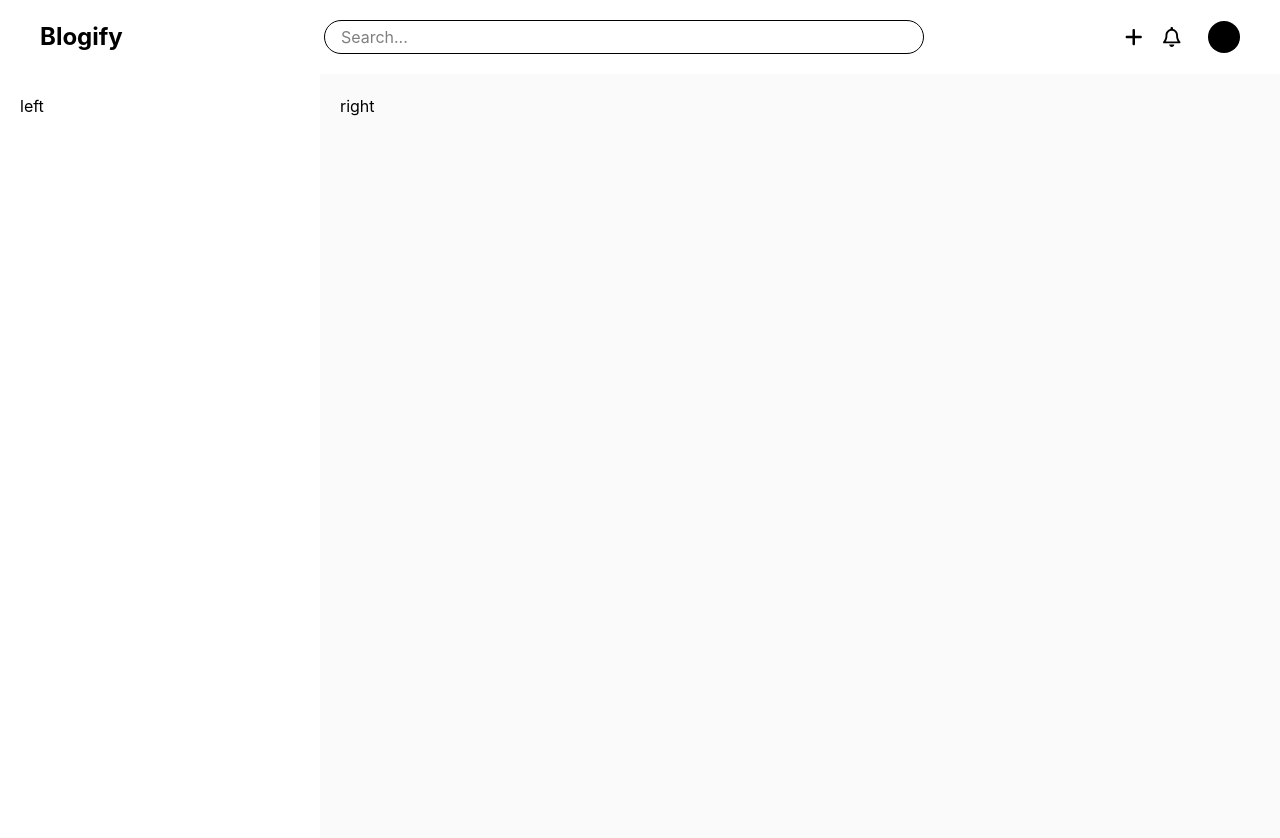
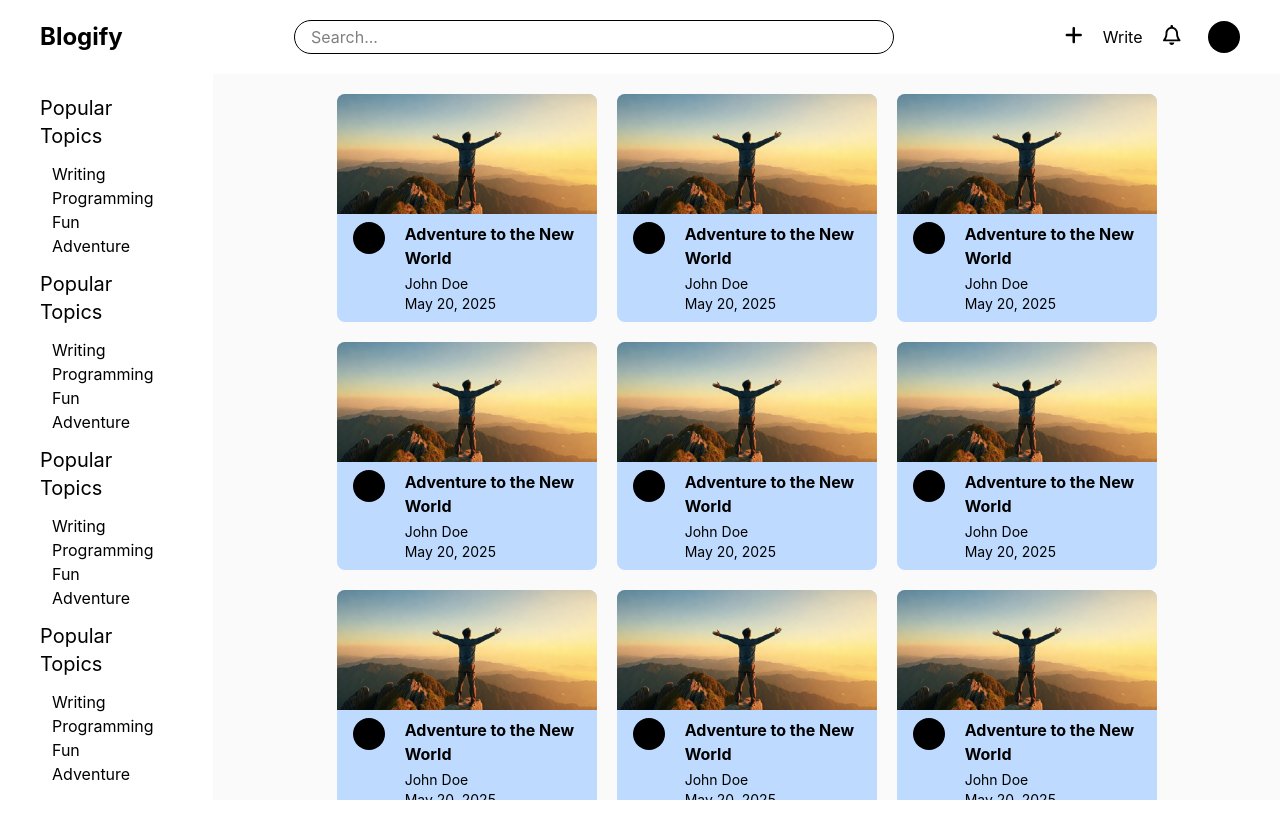
Before and after one commit to johnbhd/Blogify, a React (Vite) app in the folder client/: page /Home in a window 1280 px wide. Shown: the top 838 px of the page. After the commit the page ends 800 px from the top, so only its background shows below. Built offline with nearby package versions, Linux system fonts and the light colour scheme.

Commit message:
done for the homepage next will be the viewpost(ui). (server)create post model. Jesus loves you - Romans 8:28

```diff
--- a/client/src/App.jsx
+++ b/client/src/App.jsx
@@ -1,6 +1,7 @@
 import { BrowserRouter, Routes, Route } from 'react-router-dom';
 import AuthPage from './pages/auth/AuthPage';
 import HomePage from './pages/main/HomePage';
+import ViewPost from './pages/main/ViewPost';
 
 function App() {
   return (
@@ -9,6 +10,7 @@ function App() {
           <Routes>
             <Route path="/" element= {<AuthPage />}/>
             <Route path="/Home" element= {<HomePage />}/>
+            <Route path="/Blog/johndoe/Adventure-3242dfd" element= {<ViewPost />}/>
           </Routes>
       </BrowserRouter>
     </>
--- a/client/src/components/blog/BlogCard.jsx
+++ b/client/src/components/blog/BlogCard.jsx
@@ -1,11 +1,32 @@
-import React from 'react'
+import { Link } from "react-router-dom";
 
 function BlogCard() {
+  const reapeat = 100;
   return (
-    <div>
-        BlogCard
+    <div className='flex flex-wrap justify-center gap-5'>
+        {[...Array(reapeat)].map((_, index) => (
+          <Link to='/Blog/johndoe/Adventure-3242dfd' >
+            <Card key={index}/>
+          </Link>
+        ))}
     </div>
   )
 }
+function Card() {
+  return (
+    <div className='w-65 h-full bg-blue-200 rounded-lg cursor-pointer'>
+      <img src="/img/banner.jpg" alt="Banner Blog" className='object-cover w-full h-30 rounded-t-lg'/>
+      <div className='flex gap-5 px-4 py-2'>
+        <div className='bg-black p-4 h-2 rounded-full cursor-pointer'>
+        </div>
+        <div>
+          <h4 className='text-md font-bold pb-1'>Adventure to the New World</h4>
+          <p className='text-sm '>John Doe</p>
+          <p className='text-sm '>May 20, 2025</p>
+        </div>
+      </div>
+    </div>
+  );
+}
 
 export default BlogCard
--- a/client/src/components/blog/SideBlog.jsx
+++ b/client/src/components/blog/SideBlog.jsx
@@ -1,8 +1,23 @@
 import React from 'react'
 
 function SideBlog() {
+  const PopularTopics = ['Writing', 'Programming', 'Fun', 'Adventure'];
+
   return (
-    <div>SideBlog</div>
+    <div className='px-5'>
+      {[...Array(10)].map((_, index) => (
+        <div key={index}>
+          <h2 className='text-xl'>Popular Topics</h2>
+          <div className='p-3'>
+            {PopularTopics.map((topics, index) => (
+              <div>
+                <p key={index}>{topics}</p>
+              </div>
+            ))}
+          </div>
+        </div>
+      ))}
+    </div>
   )
 }
 
--- a/client/src/components/layout/MainNav.jsx
+++ b/client/src/components/layout/MainNav.jsx
@@ -14,7 +14,7 @@ function MainNav() {
 
             <div className='flex gap-7 items-center'>
                 <div className='flex gap-5'>
-                    <FontAwesomeIcon icon={faPlus} className='text-xl cursor-pointer'/>
+                    <FontAwesomeIcon icon={faPlus} className='text-xl cursor-pointer'/>Write
                     <FontAwesomeIcon icon={faBell} className='text-xl cursor-pointer'/>
                 </div>
                 <div className='bg-black p-4 rounded-full cursor-pointer'>
--- a/client/src/pages/main/HomePage.jsx
+++ b/client/src/pages/main/HomePage.jsx
@@ -3,17 +3,18 @@ import BlogCard from '../../components/blog/BlogCard'
 import SideBlog from '../../components/blog/SideBlog'
 
 function HomePage() {
+
   return (
-    <div className='w-full min-h-screen bg-[#FAFAFA]'>
+    <div className='w-full min-h-screen bg-[#FAFAFA] h-screen  overflow-hidden'>
       <header className='bg-white'>
         <MainNav />
       </header>
-      <main className='flex flex-1 overflow-hidden h-screen'>
-          <div className='w-1/4 p-5 overflow-y-auto bg-white'>
-            left
+      <main className='flex flex-1 '>
+          <div className='w-1/6 p-5 overflow-y-auto bg-white h-screen'>
+            <SideBlog />
           </div>
-          <div className='w-3/4 p-5 overflow-y-auto'>
-            right
+          <div className='w-5/6 p-5 h-screen overflow-y-auto'>
+            <BlogCard />
           </div>
       </main>
     </div>
--- /dev/null
+++ b/client/src/pages/main/ViewPost.jsx
@@ -0,0 +1,9 @@
+import React from 'react'
+
+function ViewPost() {
+  return (
+    <div>ViewPost</div>
+  )
+}
+
+export default ViewPost
```
Also changed, not shown: client/public/img/banner.jpg (added).
